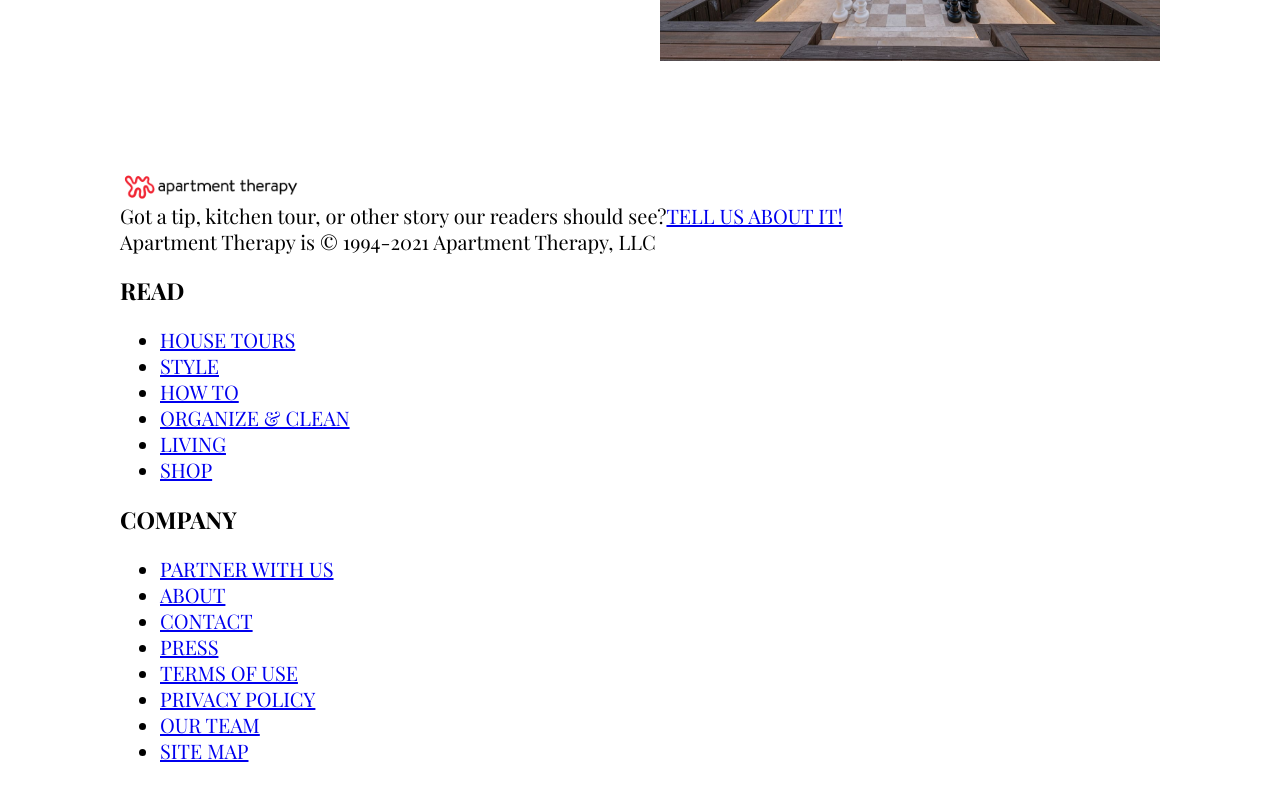
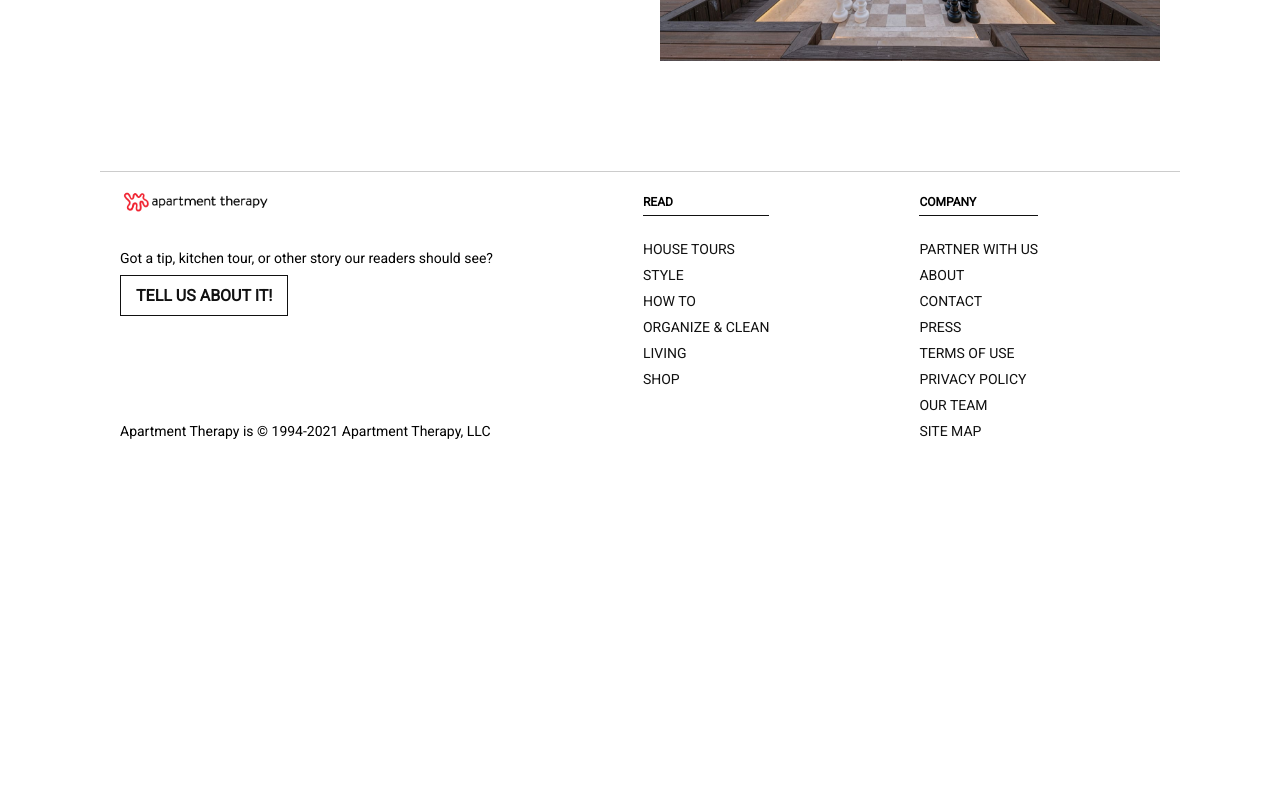
Before and after one commit to doramakh/multiple-language, a React (Create React App) app: page / in a window 1280 px wide. Shown: the part 1996-2796 px from the top of the page. After the commit the page ends 2470 px from the top, so only its background shows below. Built offline with nearby package versions, Linux system fonts and the light colour scheme; a web font is replaced by a local one.

Commit message:
add language button

```diff
--- a/src/App.css
+++ b/src/App.css
@@ -416,7 +416,7 @@ img{
 .header-right {
   display: flex;
   align-items: center;
-  max-width: 500px;
+  max-width: 550px;
   justify-content: space-between;
 }
 
@@ -452,6 +452,17 @@ img{
   margin-right: 15px;
   border-radius: 50%;
   border: 2px solid #000000;
+}
+
+.lang-select {
+  display: block;margin-right: 15px;
+  font-size: 14px;
+  color: #00003a;
+  border: 1px dashed #f12330;
+}
+
+.lang-select:focus {
+  outline: 0;
 }
 
 .search-label {
@@ -563,6 +574,7 @@ img{
 
 .articles-link {
   display: flex;
+  align-items: flex-start;
   text-decoration: none;
   color: #111;
 }
@@ -604,9 +616,73 @@ img{
 
 .footer {
   padding: 30px 100px;
+  font-family: "Roboto", sans-serif;
+}
+
+.footer::before {
+  display: block;
+  border-top: 1px solid #ccc;
+  height: 18px;
+  content: "";
+}
+
+.footer-container {
+  display: flex;
 }
 
 .footer-logo {
-  width: 180px;
+  width: 150px;
   height: auto;
+  margin-bottom: 30px;
 }
+
+.quick-links {
+  max-width: 400px;
+  display: flex;
+  flex-direction: column;
+  margin-right: 150px;
+}
+
+.footer-tip {
+  display: block;
+  font-size: 14px;
+  margin-bottom: 10px;
+}
+
+.read-links {
+  margin-right: 150px;
+}
+
+.footer-tip-link {
+  padding: 10px 15px;
+  text-decoration: none;
+  font-weight: 700;
+  font-size: 16px;
+  color: #111;
+  border: 1px solid #111;
+}
+
+.copyright {
+  margin-top: auto;
+  font-size: 14px;
+}
+
+.footer-heading {
+  margin-top: 0;
+  margin-bottom: 20px;
+  font-size: 12px;
+  border-bottom: 1px solid #111;
+}
+
+.footer-list {
+  padding: 0;
+  margin: 0;
+  list-style-type: none;
+}
+
+.footer-link {
+  display: block;
+  text-decoration: none;
+  font-size: 14px;
+  color: #111;
+}
--- a/src/Components/Footer.jsx
+++ b/src/Components/Footer.jsx
@@ -2,69 +2,69 @@ function Footer() {
     return (
         <>
             <footer className="footer">
-                <div className="container">
+                <div className="container footer-container">
                     <div className="quick-links">
                         <a className="logo-link" href="#">
                             <img className="logo footer-logo" src="./img/logo.png" alt="Apartment Teraphy Logo" width="240"/>
                         </a>
 
                         <div>
-                            <span>Got a tip, kitchen tour, or other story our readers should see?</span>
-                            <a href="#">TELL US ABOUT IT!</a>
+                            <span className="footer-tip">Got a tip, kitchen tour, or other story our readers should see?</span>
+                            <a className="footer-tip-link" href="#">TELL US ABOUT IT!</a>
                         </div>
-                        <span>
+                        <span className="copyright">
                         Apartment Therapy is © 1994-2021  Apartment Therapy, LLC
                         </span>
                     </div>
                     <div className="read-links">
                         <h3 className="footer-heading">READ</h3>
-                        <ul className="read-list">
-                            <li>
-                                <a href="#">HOUSE TOURS</a>
+                        <ul className="footer-list">
+                            <li className="footer-item">
+                                <a className="footer-link" href="#">HOUSE TOURS</a>
                             </li>
-                            <li>
-                                <a href="#">STYLE</a>
+                            <li className="footer-item">
+                                <a className="footer-link" href="#">STYLE</a>
                             </li>
-                            <li>
-                                <a href="#">HOW TO</a>
+                            <li className="footer-item">
+                                <a className="footer-link" href="#">HOW TO</a>
                             </li>
-                            <li>
-                                <a href="#">ORGANIZE & CLEAN</a>
+                            <li className="footer-item">
+                                <a className="footer-link" href="#">ORGANIZE & CLEAN</a>
                             </li>
-                            <li>
-                                <a href="#">LIVING</a>
+                            <li className="footer-item">
+                                <a className="footer-link" href="#">LIVING</a>
                             </li>
-                            <li>
-                                <a href="#">SHOP</a>
+                            <li className="footer-item">
+                                <a className="footer-link" href="#">SHOP</a>
                             </li>
                         </ul>
                     </div>
                     <div className="company-links">
                         <h3 className="footer-heading">COMPANY</h3>
-                        <ul className="company-list">
-                            <li>
-                                <a href="#">PARTNER WITH US</a>
+                        <ul className="footer-list">
+                            <li className="footer-item">
+                                <a className="footer-link" href="#">PARTNER WITH US</a>
                             </li>
-                            <li>
-                                <a href="#">ABOUT</a>
+                            <li className="footer-item">
+                                <a className="footer-link" href="#">ABOUT</a>
                             </li>
-                            <li>
-                                <a href="#">CONTACT</a>
+                            <li className="footer-item">
+                                <a className="footer-link" href="#">CONTACT</a>
                             </li>
-                            <li>
-                                <a href="#">PRESS</a>
+                            <li className="footer-item">
+                                <a className="footer-link" href="#">PRESS</a>
                             </li>
-                            <li>
-                                <a href="#">TERMS OF USE</a>
+                            <li className="footer-item">
+                                <a className="footer-link" href="#">TERMS OF USE</a>
                             </li>
-                            <li>
-                                <a href="#">PRIVACY POLICY</a>
+                            <li className="footer-item">
+                                <a className="footer-link" href="#">PRIVACY POLICY</a>
                             </li>
-                            <li>
-                                <a href="#">OUR TEAM</a>
+                            <li className="footer-item">
+                                <a className="footer-link" href="#">OUR TEAM</a>
                             </li>
-                            <li>
-                                <a href="#">SITE MAP</a>
+                            <li className="footer-item">
+                                <a className="footer-link" href="#">SITE MAP</a>
                             </li>
                         </ul>
                     </div>
--- a/src/Components/Header.jsx
+++ b/src/Components/Header.jsx
@@ -8,6 +8,11 @@ function Header () {
                     </a>
 
                     <div className="header-right">
+                        <select className="lang-select" name="lang" id="lang">
+                            <option className="lang-option" value="en">English</option>
+                            <option className="lang-option" value="ru">Russian</option>
+                            <option className="lang-option" value="uz">Uzbek</option>
+                        </select>
                         <a className="header-news" href="#">NEWSLETTERS</a>
                         <a className="room" href="#"></a>
                         <a className="profile-link" href="#">
```
